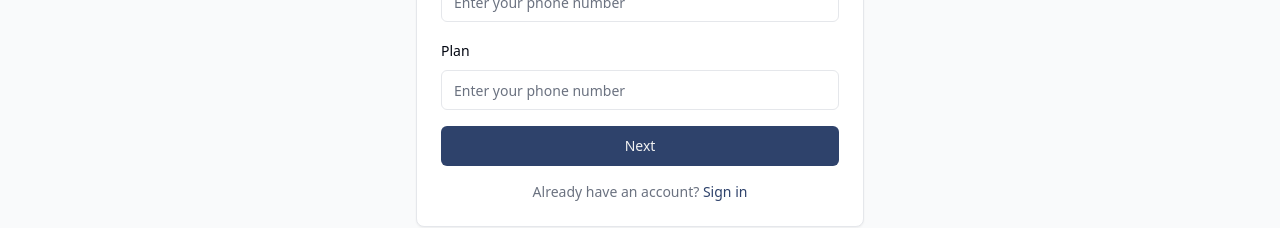
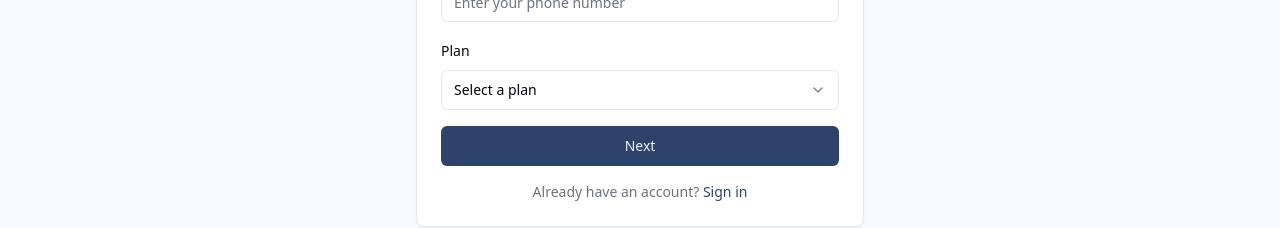
Before and after one commit to Dokta-Team/doktasend-app, a Next.js app: page /CreateUser in a window 1280 px wide. Shown: the part 603-831 px from the top of the page. Built offline with nearby package versions, Linux system fonts and the light colour scheme; no server answers.

Commit message:
Sign-up Updated

```diff
--- a/src/app/(components)/UserForm.jsx
+++ b/src/app/(components)/UserForm.jsx
@@ -46,6 +46,13 @@ const RegisterPage = () => {
     setError("");
 
     if (currentStep === 1) {
+      // Check if passwords match
+      if (formData.password !== formData.cpassword) {
+        setError("Passwords do not match.");
+        setLoading(false);
+        return; // Stop submission
+      }
+
       // Step 1: Send Verification Token
       try {
         const response = await fetch("/api/send-verification-token", {
@@ -219,16 +226,24 @@ const RegisterPage = () => {
                   <label htmlFor="plan" className="text-sm font-medium">
                     Plan
                   </label>
-                  <Input
-                    id="plan"
-                    type="tel"
-                    placeholder="Enter your phone number"
+                  {/* Changed from Input to Select */}
+                  <Select
                     value={formData.plan}
-                    onChange={(e) =>
-                      setFormData({ ...formData, phone: e.target.value })
+                    onValueChange={(value) =>
+                      setFormData({ ...formData, plan: value })
                     }
                     required
-                  />
+                  >
+                    <SelectTrigger id="plan">
+                      <SelectValue placeholder="Select a plan" />
+                    </SelectTrigger>
+                    <SelectContent>
+                      {/* Add your plan options here */}
+                      <SelectItem value="basic">Basic</SelectItem>
+                      <SelectItem value="pro">Pro</SelectItem>
+                      <SelectItem value="enterprise">Enterprise</SelectItem>
+                    </SelectContent>
+                  </Select>
                 </div>
 
                 <Button type="submit" className="w-full" disabled={loading}>
```
